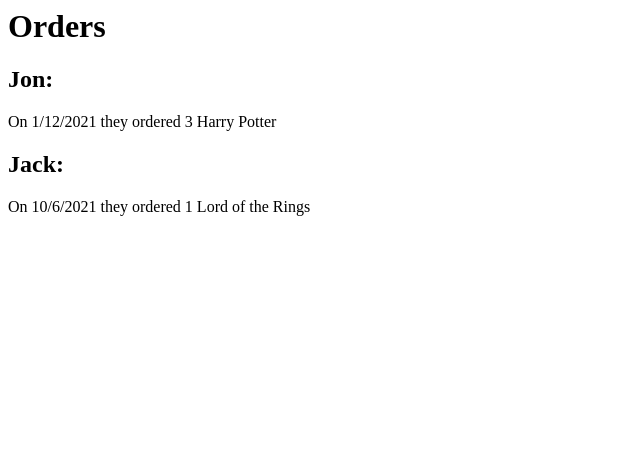
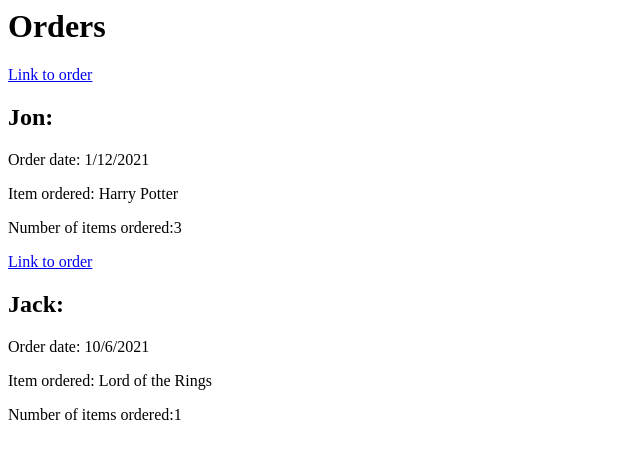
Before and after one commit to tomsdruvas/day_3_week3_hw, a Flask app: page / in a window 1280 px wide. Shown: the top 459 px of the page, without its empty margins (0-640 px from the left). Run offline with Flask 2, Linux system fonts and the light colour scheme.

Commit message:
sorted some more things like the link

```diff
--- a/templates/index.html
+++ b/templates/index.html
@@ -6,8 +6,10 @@
         <h1>Orders</h1>
         {% for order in list_of_orders %}
         <div>
-            <h2>{{order.customer}}:</h2>
-            <p>On {{order.order_date}} they ordered {{order.quantity}} {{order.book}}</p>
+            <a href="order/{{list_of_orders.index(order)+1}}">Link to order</a><h2>{{order.customer}}:</h2>
+            <p>Order date: {{order.order_date}}</p>
+            <p>Item ordered: {{order.book}}</p>
+            <p>Number of items ordered:{{order.quantity}}</p>
 
 
 
```
